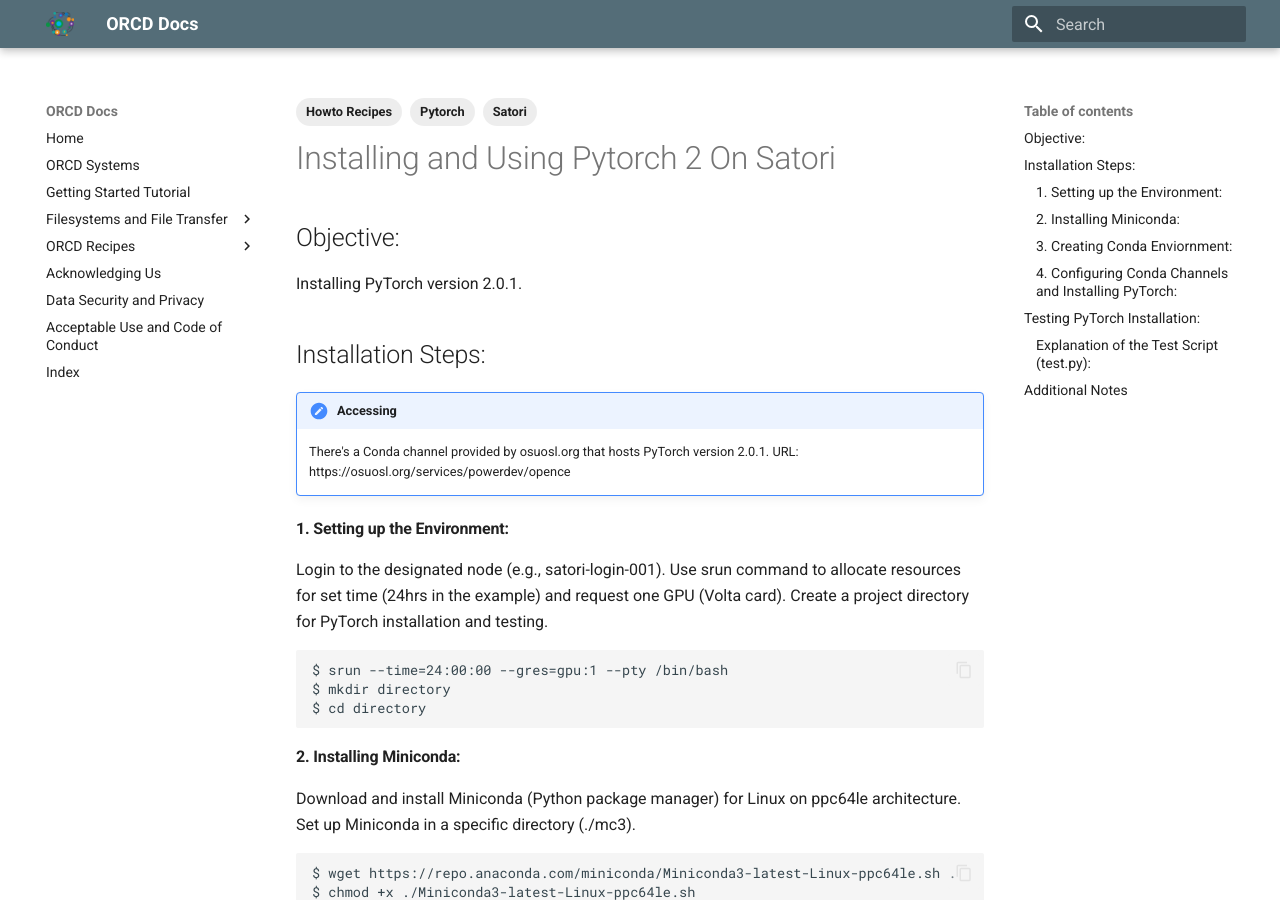
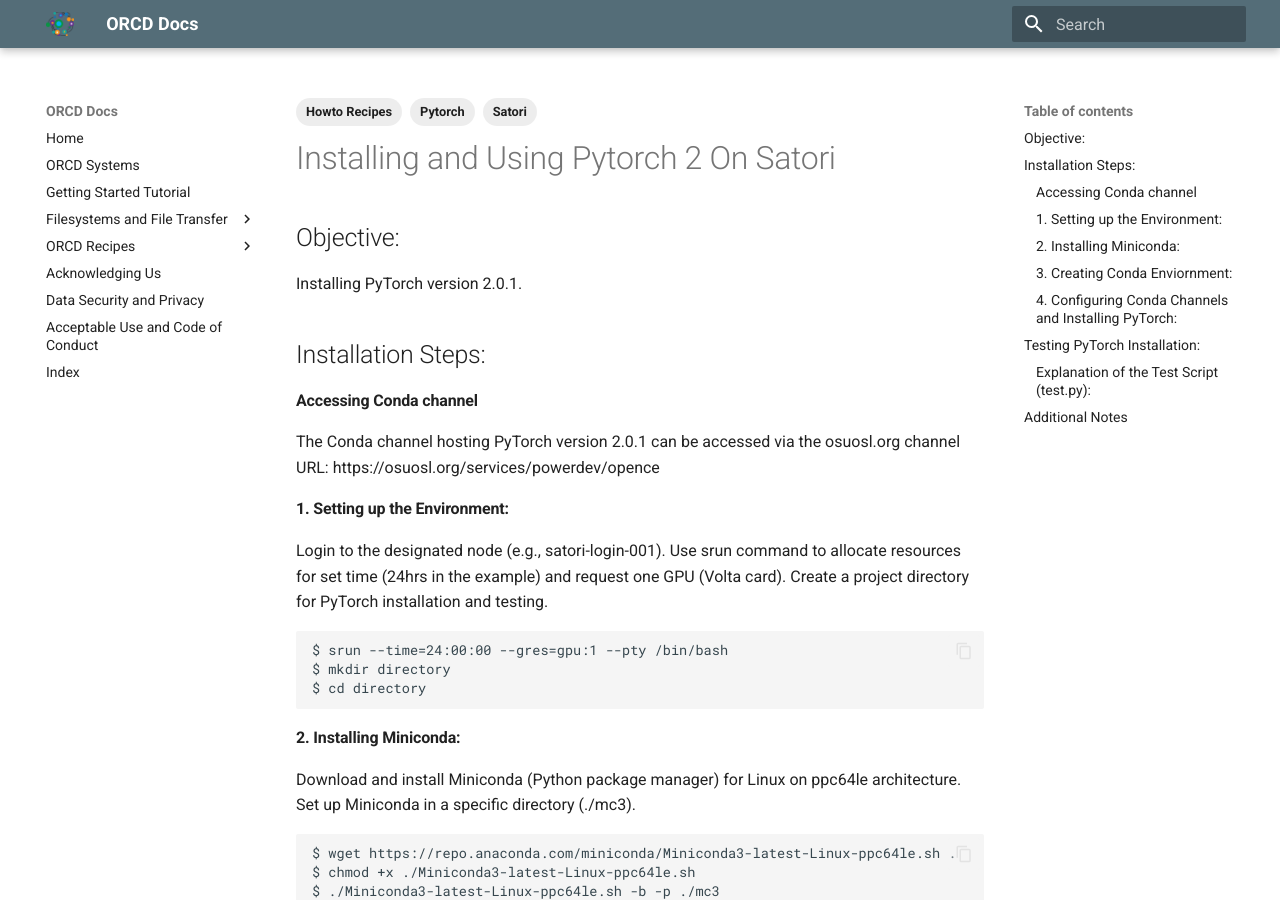
Before and after one commit to mit-orcd/orcd-docs-edit, an MkDocs documentation site: the page built from docs/recipes/pytorch2-staori.md, in a window 1280 px wide and 900 px high. Built offline with MkDocs 1.6.1 and Material for MkDocs 9.7.7, drawn with Linux system fonts in a browser that asks for light colours.

Commit message:
Update Documentation Formatting

```diff
--- a/docs/recipes/pytorch2-staori.md
+++ b/docs/recipes/pytorch2-staori.md
@@ -10,9 +10,8 @@
 Installing PyTorch version 2.0.1.
 
 ##Installation Steps:
-!!! Accessing Conda channel
-	There's a Conda channel provided by osuosl.org that hosts PyTorch version 2.0.1.
-	URL: https://osuosl.org/services/powerdev/opence
+####Accessing Conda channel
+The Conda channel hosting PyTorch version 2.0.1 can be accessed via the osuosl.org channel URL: https://osuosl.org/services/powerdev/opence
 
 ####1. Setting up the Environment:
 Login to the designated node (e.g., satori-login-001).
```
